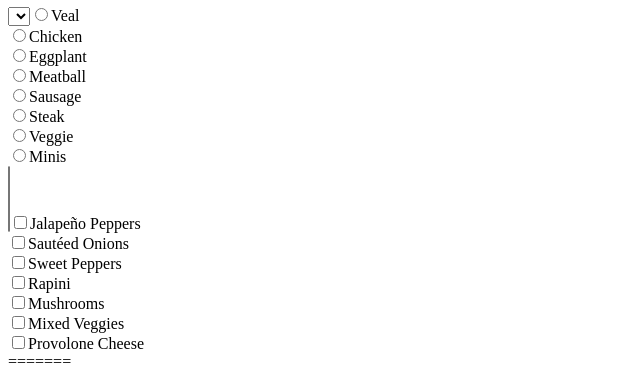
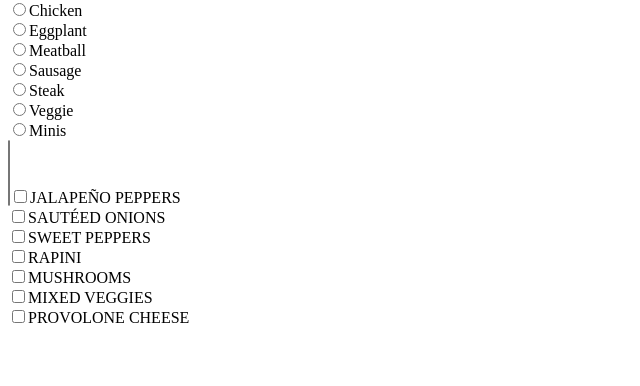
Before and after one commit to StevenAston/Cali-Sandwich-App, a plain HTML site: page cali.html in a window 1280 px wide. Shown: the part 102-488 px from the top of the page, without its empty margins (0-640 px from the left). Drawn offline with Linux system fonts and the light colour scheme.

Commit message:
Idunno what just happened

```diff
--- a/cali.html
+++ b/cali.html
@@ -6,38 +6,7 @@
 	<link rel="javascript" type="text/javascript" href="script.js">
 </head>
 <body>
-<<<<<<< HEAD
 
-  <h1>California Sandwich Menu App</h1>
-
-  <form action="sandwich">
-   <select name="cars">
-    <input type="radio" name="sandwich" value="7.74">Veal<br/>
-    <input type="radio" name="sandwich" value="7.74">Chicken<br/>
-    <input type="radio" name="sandwich" value="7.08">Eggplant<br/>
-    <input type="radio" name="sandwich" value="7.08">Meatball<br/>
-    <input type="radio" name="sandwich" value="7.30">Sausage<br/>
-    <input type="radio" name="sandwich" value="7.74">Steak<br/>
-    <input type="radio" name="sandwich" value="7.08">Veggie<br/>
-    <input type="radio" name="sandwich" value="4.42">Minis<br/>
-  </select>
-</form>
-
-<form>
- <select multiple>
-  <input type="checkbox" name="topping" value="0">Jalapeño Peppers<br/>
-  <input type="checkbox" name="topping" value="0.44">Sautéed Onions<br/>
-  <input type="checkbox" name="topping" value="0.88">Sweet Peppers<br/>
-  <input type="checkbox" name="topping" value="1.77">Rapini<br/>
-  <input type="checkbox" name="topping" value="0.88">Mushrooms<br/>
-  <input type="checkbox" name="topping" value="1.35">Mixed Veggies<br/>
-  <input type="checkbox" name="topping" value="0.88">Provolone Cheese<br/>
-</select>
-</form>
-
-
-
-=======
 	<h1>California Sandwich Menu App</h1>
 
 	<form action="sandwich">
@@ -64,6 +33,5 @@
 			<input type="checkbox" name="topping7" value="0.88">PROVOLONE CHEESE<br/>
 		</select>
 	</form>
->>>>>>> FETCH_HEAD
 </body>
 </html>
```
